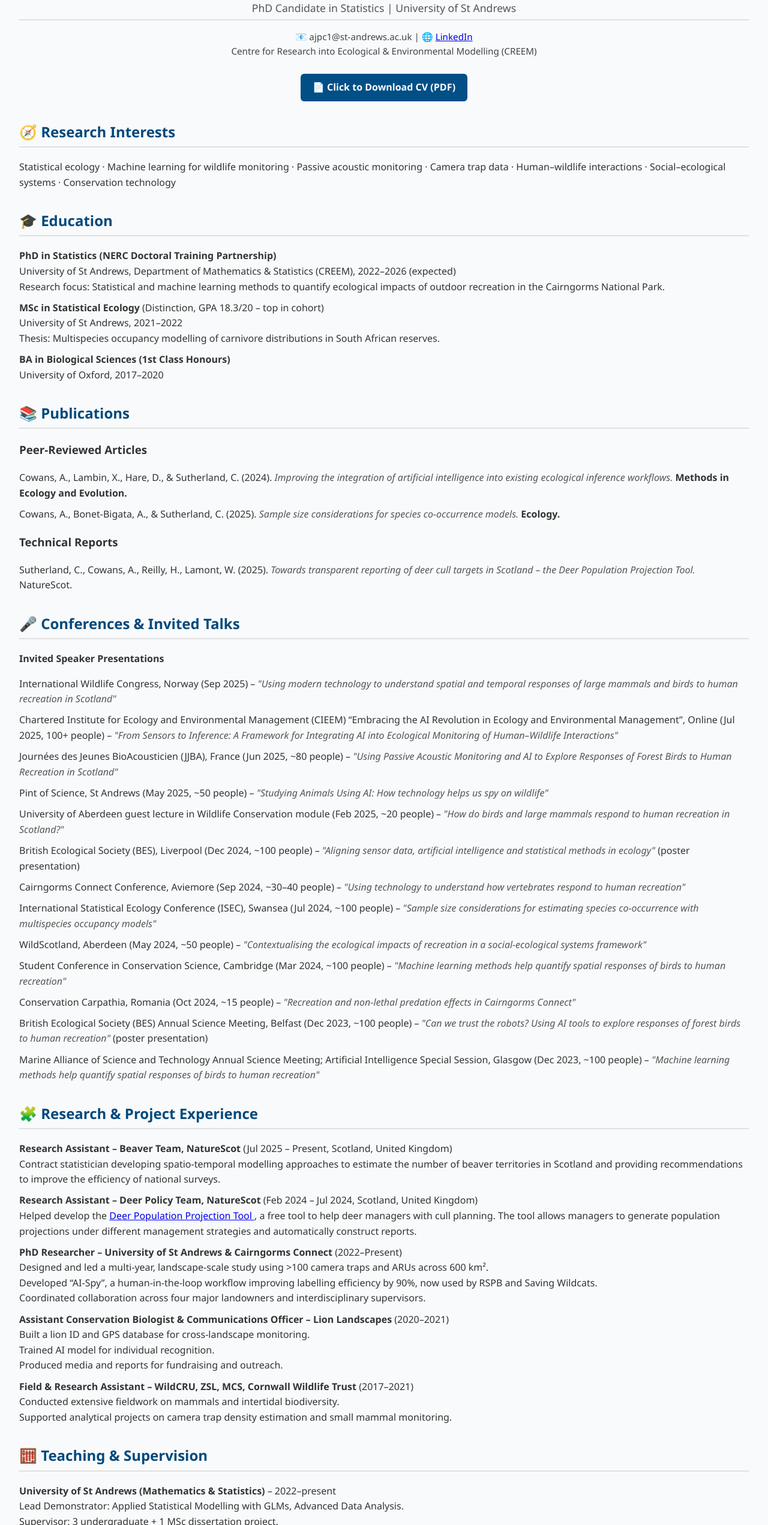
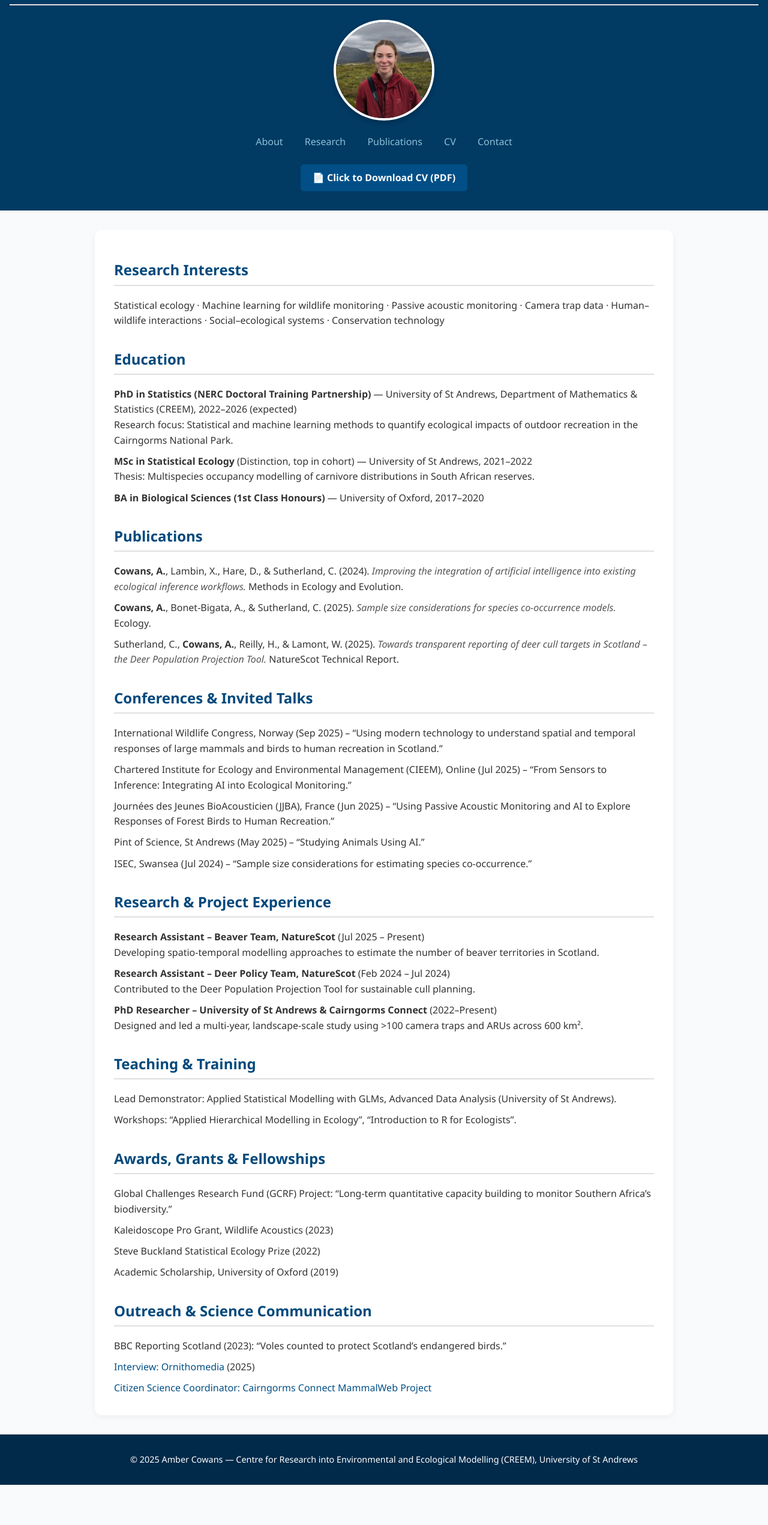
Before and after one commit to AC-ecology/amber-cowans.website, a plain HTML site: page cv.html in a window 1280 px wide. Shown: the part 120-2663 px from the top of the page at 60% size. After the commit the page ends 2596 px from the top, so only its background shows below. Drawn offline with Linux system fonts and the light colour scheme.

Commit message:
Update cv.html

```diff
--- a/cv.html
+++ b/cv.html
@@ -5,46 +5,91 @@
   <meta name="viewport" content="width=device-width, initial-scale=1.0" />
   <meta name="description" content="CV – Amber J. P. Cowans" />
   <title>CV | Amber J. P. Cowans</title>
+  <link rel="stylesheet" href="style.css" />
   <style>
     body {
       font-family: 'Segoe UI', Tahoma, Geneva, Verdana, sans-serif;
       margin: 0;
-      padding: 2rem;
+      padding: 0;
       background: #f9fafb;
       color: #333;
       line-height: 1.6;
     }
 
     header {
+      background-color: #013a63;
+      color: white;
       text-align: center;
-      margin-bottom: 2rem;
+      padding: 2rem 1rem;
+    }
+
+    header img {
+      width: 160px;
+      height: 160px;
+      border-radius: 50%;
+      object-fit: cover;
+      border: 4px solid #ffffff;
+      box-shadow: 0 4px 10px rgba(0, 0, 0, 0.2);
+      margin-top: 1.5rem;
     }
 
     header h1 {
-      margin-bottom: 0.2rem;
-      color: #013a63;
+      margin: 0;
+      font-size: 2rem;
     }
 
     header h2 {
+      margin: 0.5rem 0 0;
       font-weight: normal;
-      font-size: 1.1rem;
-      color: #555;
+      font-size: 1.2rem;
+      color: #a9d6e5;
     }
 
-    .contact {
-      margin-top: 0.5rem;
-      font-size: 0.95rem;
-      color: #444;
+    nav {
+      margin-top: 1rem;
     }
 
-    section {
-      margin-bottom: 2rem;
+    nav a {
+      color: #89c2d9;
+      margin: 0 1rem;
+      text-decoration: none;
+      font-weight: 500;
+    }
+
+    nav a:hover {
+      text-decoration: underline;
+    }
+
+    .download-btn {
+      background-color: #014f86;
+      color: white;
+      padding: 10px 20px;
+      border-radius: 6px;
+      text-decoration: none;
+      font-weight: 600;
+      transition: background-color 0.2s ease;
+      display: inline-block;
+      margin-top: 1.5rem;
+    }
+
+    .download-btn:hover {
+      background-color: #013a63;
+    }
+
+    main {
+      max-width: 900px;
+      margin: 2rem auto;
+      padding: 1rem 2rem;
+      background: white;
+      border-radius: 12px;
+      box-shadow: 0 4px 12px rgba(0, 0, 0, 0.05);
     }
 
     h2 {
       color: #01497c;
       border-bottom: 2px solid #e0e0e0;
       padding-bottom: 0.3rem;
+      margin-top: 2rem;
     }
 
     ul {
@@ -56,25 +101,35 @@
       margin-bottom: 0.6rem;
     }
 
+    a {
+      color: #014f86;
+      text-decoration: none;
+    }
+
+    a:hover {
+      text-decoration: underline;
+    }
+
     em {
       color: #555;
     }
 
-    /* 🔹 Button styling */
-    .download-btn {
-      background-color: #014f86;
+    footer {
+      text-align: center;
+      padding: 1rem;
+      background-color: #012a4a;
       color: white;
-      padding: 10px 20px;
-      border-radius: 6px;
-      text-decoration: none;
-      font-weight: 600;
-      transition: background-color 0.2s ease;
-      display: inline-block;
-      margin-top: 10px;
+      font-size: 0.9rem;
+      margin-top: 2rem;
     }
 
-    .download-btn:hover {
-      background-color: #013a63;
+    footer a {
+      color: #89c2d9;
+      text-decoration: none;
+    }
+
+    footer a:hover {
+      text-decoration: underline;
     }
   </style>
 </head>
@@ -82,215 +137,110 @@
 <body>
   <header>
     <h1>Amber Cowans</h1>
-    <h2>PhD Candidate in Statistics | University of St Andrews</h2>
-    <div class="contact">
-      📧 ajpc1@st-andrews.ac.uk | 🌐 <a href="#" target="_blank">LinkedIn</a><br>
-      Centre for Research into Ecological & Environmental Modelling (CREEM)
-    </div>
+    <h2>PhD Student | CREEM, University of St Andrews</h2>
+    <img src="images/Portrait_Cowans.jpg" alt="Photo of Amber Cowans" />
+    <nav>
+      <a href="index.html#about">About</a>
+      <a href="index.html#research">Research</a>
+      <a href="index.html#publications">Publications</a>
+      <a href="cv.html">CV</a>
+      <a href="index.html#contact">Contact</a>
+    </nav>
 
-    <!-- 🔹 Add your download button HERE -->
-    <div style="text-align: center; margin-top: 1rem;">
+    <div>
       <a href="Amber_Cowans_CV.pdf" download class="download-btn">
         📄 Click to Download CV (PDF)
       </a>
     </div>
   </header>
 
+  <main>
     <section>
-    <h2>🧭 Research Interests</h2>
+      <h2>Research Interests</h2>
       <p>Statistical ecology · Machine learning for wildlife monitoring · Passive acoustic monitoring · Camera trap data · Human–wildlife interactions · Social–ecological systems · Conservation technology</p>
     </section>
 
     <section>
-    <h2>🎓 Education</h2>
+      <h2>Education</h2>
       <ul>
-      <li><strong>PhD in Statistics (NERC Doctoral Training Partnership)</strong><br>
-      University of St Andrews, Department of Mathematics & Statistics (CREEM), 2022–2026 (expected)<br>
+        <li><strong>PhD in Statistics (NERC Doctoral Training Partnership)</strong> — University of St Andrews, Department of Mathematics & Statistics (CREEM), 2022–2026 (expected)<br>
         Research focus: Statistical and machine learning methods to quantify ecological impacts of outdoor recreation in the Cairngorms National Park.</li>
 
-      <li><strong>MSc in Statistical Ecology</strong> (Distinction, GPA 18.3/20 – top in cohort)<br>
-      University of St Andrews, 2021–2022<br>
+        <li><strong>MSc in Statistical Ecology</strong> (Distinction, top in cohort) — University of St Andrews, 2021–2022<br>
         Thesis: Multispecies occupancy modelling of carnivore distributions in South African reserves.</li>
 
-      <li><strong>BA in Biological Sciences (1st Class Honours)</strong><br>
-      University of Oxford, 2017–2020</li>
+        <li><strong>BA in Biological Sciences (1st Class Honours)</strong> — University of Oxford, 2017–2020</li>
       </ul>
     </section>
 
     <section>
-    <h2>📚 Publications</h2>
-    <h3>Peer-Reviewed Articles</h3>
+      <h2>Publications</h2>
       <ul>
-      <li>Cowans, A., Lambin, X., Hare, D., & Sutherland, C. (2024). <em>Improving the integration of artificial intelligence into existing ecological inference workflows.</em> <strong>Methods in Ecology and Evolution.</strong></li>
-      <li>Cowans, A., Bonet-Bigata, A., & Sutherland, C. (2025). <em>Sample size considerations for species co-occurrence models.</em> <strong>Ecology.</strong></li>
-    </ul>
-    <h3>Technical Reports</h3>
-    <ul>
-      <li>Sutherland, C., Cowans, A., Reilly, H., Lamont, W. (2025). <em>Towards transparent reporting of deer cull targets in Scotland – the Deer Population Projection Tool.</em> NatureScot.</li>
+        <li><strong>Cowans, A.</strong>, Lambin, X., Hare, D., & Sutherland, C. (2024). <em>Improving the integration of artificial intelligence into existing ecological inference workflows.</em> Methods in Ecology and Evolution.</li>
+        <li><strong>Cowans, A.</strong>, Bonet-Bigata, A., & Sutherland, C. (2025). <em>Sample size considerations for species co-occurrence models.</em> Ecology.</li>
+        <li>Sutherland, C., <strong>Cowans, A.</strong>, Reilly, H., & Lamont, W. (2025). <em>Towards transparent reporting of deer cull targets in Scotland – the Deer Population Projection Tool.</em> NatureScot Technical Report.</li>
       </ul>
     </section>
 
     <section>
-  <h2>🎤 Conferences & Invited Talks</h2>
-  <p><strong>Invited Speaker Presentations</strong></p>
+      <h2>Conferences & Invited Talks</h2>
       <ul>
-    <li>International Wildlife Congress, Norway (Sep 2025) – <em>"Using modern technology to understand spatial and temporal responses of large mammals and birds to human recreation in Scotland"</em></li>
-    <li>Chartered Institute for Ecology and Environmental Management (CIEEM) “Embracing the AI Revolution in Ecology and Environmental Management”, Online (Jul 2025, 100+ people) – <em>"From Sensors to Inference: A Framework for Integrating AI into Ecological Monitoring of Human–Wildlife Interactions"</em></li>
-    <li>Journées des Jeunes BioAcousticien (JJBA), France (Jun 2025, ~80 people) – <em>"Using Passive Acoustic Monitoring and AI to Explore Responses of Forest Birds to Human Recreation in Scotland"</em></li>
-    <li>Pint of Science, St Andrews (May 2025, ~50 people) – <em>"Studying Animals Using AI: How technology helps us spy on wildlife"</em></li>
-    <li>University of Aberdeen guest lecture in Wildlife Conservation module (Feb 2025, ~20 people) – <em>"How do birds and large mammals respond to human recreation in Scotland?"</em></li>
-    <li>British Ecological Society (BES), Liverpool (Dec 2024, ~100 people) – <em>"Aligning sensor data, artificial intelligence and statistical methods in ecology"</em> (poster presentation)</li>
-    <li>Cairngorms Connect Conference, Aviemore (Sep 2024, ~30–40 people) – <em>"Using technology to understand how vertebrates respond to human recreation"</em></li>
-    <li>International Statistical Ecology Conference (ISEC), Swansea (Jul 2024, ~100 people) – <em>"Sample size considerations for estimating species co-occurrence with multispecies occupancy models"</em></li>
-    <li>WildScotland, Aberdeen (May 2024, ~50 people) – <em>"Contextualising the ecological impacts of recreation in a social-ecological systems framework"</em></li>
-    <li>Student Conference in Conservation Science, Cambridge (Mar 2024, ~100 people) – <em>"Machine learning methods help quantify spatial responses of birds to human recreation"</em></li>
-    <li>Conservation Carpathia, Romania (Oct 2024, ~15 people) – <em>"Recreation and non-lethal predation effects in Cairngorms Connect"</em></li>
-    <li>British Ecological Society (BES) Annual Science Meeting, Belfast (Dec 2023, ~100 people) – <em>"Can we trust the robots? Using AI tools to explore responses of forest birds to human recreation"</em> (poster presentation)</li>
-    <li>Marine Alliance of Science and Technology Annual Science Meeting; Artificial Intelligence Special Session, Glasgow (Dec 2023, ~100 people) – <em>"Machine learning methods help quantify spatial responses of birds to human recreation"</em></li>
+        <li>International Wildlife Congress, Norway (Sep 2025) – “Using modern technology to understand spatial and temporal responses of large mammals and birds to human recreation in Scotland.”</li>
+        <li>Chartered Institute for Ecology and Environmental Management (CIEEM), Online (Jul 2025) – “From Sensors to Inference: Integrating AI into Ecological Monitoring.”</li>
+        <li>Journées des Jeunes BioAcousticien (JJBA), France (Jun 2025) – “Using Passive Acoustic Monitoring and AI to Explore Responses of Forest Birds to Human Recreation.”</li>
+        <li>Pint of Science, St Andrews (May 2025) – “Studying Animals Using AI.”</li>
+        <li>ISEC, Swansea (Jul 2024) – “Sample size considerations for estimating species co-occurrence.”</li>
       </ul>
     </section>
 
     <section>
-  <h2>🧩 Research & Project Experience</h2>
+      <h2>Research & Project Experience</h2>
       <ul>
-    <li>
-      <strong>Research Assistant – Beaver Team, NatureScot</strong> (Jul 2025 – Present, Scotland, United Kingdom)<br>
-      Contract statistician developing spatio-temporal modelling approaches to estimate the number of beaver territories in Scotland and providing recommendations to improve the efficiency of national surveys.
-    </li>
+        <li><strong>Research Assistant – Beaver Team, NatureScot</strong> (Jul 2025 – Present)<br>
+        Developing spatio-temporal modelling approaches to estimate the number of beaver territories in Scotland.</li>
 
-    <li>
-      <strong>Research Assistant – Deer Policy Team, NatureScot</strong> (Feb 2024 – Jul 2024, Scotland, United Kingdom)<br>
-      Helped develop the
-      <a href="https://www.nature.scot/professional-advice/land-and-sea-management/managing-wildlife/deer-scotland/policy-guidance-and-best-practice/deer-population-models" target="_blank">
-        Deer Population Projection Tool
-      </a>,
-      a free tool to help deer managers with cull planning. The tool allows managers to generate population projections under different management strategies and automatically construct reports.
-    </li>
+        <li><strong>Research Assistant – Deer Policy Team, NatureScot</strong> (Feb 2024 – Jul 2024)<br>
+        Contributed to the Deer Population Projection Tool for sustainable cull planning.</li>
 
-    <li>
-      <strong>PhD Researcher – University of St Andrews & Cairngorms Connect</strong> (2022–Present)<br>
-      Designed and led a multi-year, landscape-scale study using >100 camera traps and ARUs across 600 km².<br>
-      Developed “AI-Spy”, a human-in-the-loop workflow improving labelling efficiency by 90%, now used by RSPB and Saving Wildcats.<br>
-      Coordinated collaboration across four major landowners and interdisciplinary supervisors.
-    </li>
-
-    <li>
-      <strong>Assistant Conservation Biologist & Communications Officer – Lion Landscapes</strong> (2020–2021)<br>
-      Built a lion ID and GPS database for cross-landscape monitoring.<br>
-      Trained AI model for individual recognition.<br>
-      Produced media and reports for fundraising and outreach.
-    </li>
-
-    <li>
-      <strong>Field & Research Assistant – WildCRU, ZSL, MCS, Cornwall Wildlife Trust</strong> (2017–2021)<br>
-      Conducted extensive fieldwork on mammals and intertidal biodiversity.<br>
-      Supported analytical projects on camera trap density estimation and small mammal monitoring.
-    </li>
+        <li><strong>PhD Researcher – University of St Andrews & Cairngorms Connect</strong> (2022–Present)<br>
+        Designed and led a multi-year, landscape-scale study using >100 camera traps and ARUs across 600 km².</li>
       </ul>
     </section>
 
     <section>
-    <h2>🧮 Teaching & Supervision</h2>
+      <h2>Teaching & Training</h2>
       <ul>
-      <li><strong>University of St Andrews (Mathematics & Statistics)</strong> – 2022–present<br>
-      Lead Demonstrator: Applied Statistical Modelling with GLMs, Advanced Data Analysis.<br>
-      Supervisor: 3 undergraduate + 1 MSc dissertation project.</li>
-
-      <li><strong>University of St Andrews (Biology)</strong> – 2024–2026<br>
-      Lead Demonstrator: Population Biology (mark–recapture methods).<br>
-      Guest Lecturer: Case Studies in Conservation, University of Aberdeen (2025).</li>
-
-      <li><strong>Workshops (Lead Instructor)</strong><br>
-      Applied Hierarchical Modelling in Ecology (Lajuma, South Africa, 2025).<br>
-      Introduction to R for Ecologists (Lajuma, South Africa, 2025).<br>
-      Hierarchical Modelling of Species Distributions (IWC, Norway, 2025).</li>
+        <li>Lead Demonstrator: Applied Statistical Modelling with GLMs, Advanced Data Analysis (University of St Andrews).</li>
+        <li>Workshops: “Applied Hierarchical Modelling in Ecology”, “Introduction to R for Ecologists”.</li>
       </ul>
     </section>
 
     <section>
-  <h2>🎓 Formal Training</h2>
+      <h2>Awards, Grants & Fellowships</h2>
       <ul>
-    <li><strong>“Shaping the Future of AI for Conservation” Workshop</strong> – University of Oxford (Sep 2025)<br>
-      Participated as part of the <em>Foundation Models Team</em>, exploring large-scale AI applications for biodiversity and conservation.
-    </li>
-
-    <li><strong>Python and Earth Observation (Google Earth Engine)</strong> – NERC, SENSE Centre for Satellite Data in Environmental Science, Edinburgh (2023)
-    </li>
-
-    <li><strong>Scottish Mathematical Sciences Training Centre (SMSTC)</strong> – Regression and Simulation Methods, Modern Regression and Bayesian Methods (2022–2023)
-    </li>
-
-    <li><strong>Academy for PhD Training in Statistics (APTS)</strong> – Statistical Modelling, Applied Stochastic Processes, Statistical Machine Learning, and Causal Inference (2022–2023)
-    </li>
-
-    <li><strong>Project Management for Wildlife Conservation</strong> – WildTeam (2020)
-    </li>
+        <li>Global Challenges Research Fund (GCRF) Project: “Long-term quantitative capacity building to monitor Southern Africa’s biodiversity.”</li>
+        <li>Kaleidoscope Pro Grant, Wildlife Acoustics (2023)</li>
+        <li>Steve Buckland Statistical Ecology Prize (2022)</li>
+        <li>Academic Scholarship, University of Oxford (2019)</li>
       </ul>
     </section>
 
     <section>
-    <h2>🧠 Technical Skills</h2>
-    <p>Statistical modelling · Machine learning · R · Python · AI-assisted image classification · Passive acoustic monitoring · GIS (R, ArcMap) · Database management · LaTeX · Report writing · Public speaking</p>
-  </section>
-
-<section>
-  <h2>🏅 Awards, Grants & Fellowships</h2>
+      <h2>Outreach & Science Communication</h2>
       <ul>
-    <li>Global Challenges Research Fund (GCRF) Project:
-      <a href="https://superdtp.st-andrews.ac.uk/global-challenges-research-fund-exchange/" target="_blank">
-        “Long-term quantitative capacity building to monitor Southern Africa’s biodiversity and facilitate human–wildlife coexistence”
-      </a>
-      (2024)
-    </li>
-    <li>Kaleidoscope Pro Grant, Wildlife Acoustics (2023)</li>
-    <li>Steve Buckland Statistical Ecology Prize, University of St Andrews (2022)</li>
-    <li>Statistical Ecology Scholarship, University of St Andrews (2022)</li>
-    <li>Academic Scholarship, University of Oxford (2019)</li>
-    <li>Research Budget Management: >£30,000 (FLS, NERC, RSTG, TSG, GCRF)</li>
+        <li>BBC Reporting Scotland (2023): “Voles counted to protect Scotland’s endangered birds.”</li>
+        <li><a href="https://www.ornithomedia.com/magazine/interviews/amber-cowens-creem-utiliser-des-enregistreurs-et-lia-pour-evaluer-limpact-des-promeneurs-sur-lactivite-vocale-des-oiseaux-forestiers-ecossais/" target="_blank">Interview: Ornithomedia</a> (2025)</li>
+        <li><a href="https://www.mammalweb.org/en/?view=projecthome&option=com_biodiv&project_id=411" target="_blank">Citizen Science Coordinator: Cairngorms Connect MammalWeb Project</a></li>
       </ul>
     </section>
+  </main>
 
-<section>
-  <h2>🌍 Outreach & Science Communication</h2>
-  <ul>
-    <li>
-      <a href="https://www.ornithomedia.com/magazine/interviews/amber-cowens-creem-utiliser-des-enregistreurs-et-lia-pour-evaluer-limpact-des-promeneurs-sur-lactivite-vocale-des-oiseaux-forestiers-ecossais/" target="_blank">
-        Amber Cowans (CREEM): using recorders and AI to assess the impact of walkers on the vocal activity of Scottish forest birds
-      </a> — <em>Ornithomedia</em> interview (2025)
-    </li>
-    <li>BBC Reporting Scotland (2023): Interviewed for “Voles counted to protect Scotland’s endangered birds.”</li>
-    <li>University of St Andrews SAEC Program (2023): How Statistics Can Save the Planet.</li>
-    <li>Pint of Science Festival (2025): Studying Animals Using AI.</li>
-    <li>
-  Citizen Science Coordinator:
-  <a href="https://www.mammalweb.org/en/?view=projecthome&option=com_biodiv&project_id=411" target="_blank">
-    Cairngorms Connect MammalWeb Project
-  </a>.
-</li>
+  <footer>
+    <p>© <span id="year"></span> Amber Cowans — Centre for Research into Environmental and Ecological Modelling (CREEM), University of St Andrews</p>
+  </footer>
 
-  </ul>
-</section>
-
-  <section>
-    <h2>🧩 Professional Activities</h2>
-    <ul>
-      <li>Reviewer: Wildlife Biology, People & Nature, PLOS ONE, European Journal of Wildlife Research, Animal Biodiversity & Conservation</li>
-      <li>Member: British Ecological Society (BES), Society for Conservation Biology (SCB)</li>
-      <li>Event Organiser: The Burn 2025 (Mathematics & Statistics Retreat, St Andrews)</li>
-      <li>Captain, St Andrews University Surf Team (2023–2024)</li>
-    </ul>
-  </section>
-
-  <section>
-    <h2>👥 References</h2>
-    <ul>
-      <li><strong>Dr. Chris Sutherland</strong> – Reader in Statistics, University of St Andrews<br>📧 css6@st-andrews.ac.uk</li>
-      <li><strong>Prof. Xavier Lambin</strong> – Professor of Ecology, University of Aberdeen<br>📧 x.lambin@abdn.ac.uk</li>
-      <li><strong>Dr. Darragh Hare</strong> – Research Fellow, University of Oxford<br>📧 darragh.hare@biology.ox.ac.uk</li>
-      <li><strong>Kenny Kortland</strong> – Environment Policy Advisor, Scottish Forestry<br>📧 kenny.kortland@forestry.gov.scot</li>
-    </ul>
-  </section>
-
-  <a href="index.html" class="back-link">← Back to Homepage</a>
+  <script>
+    document.getElementById("year").textContent = new Date().getFullYear();
+  </script>
 </body>
 </html>
```
Lines whose indentation alone changed are shown as unchanged.
